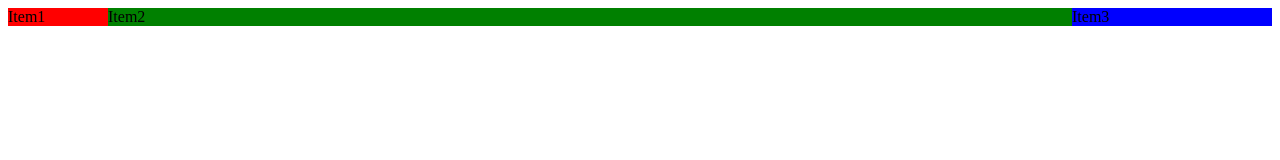
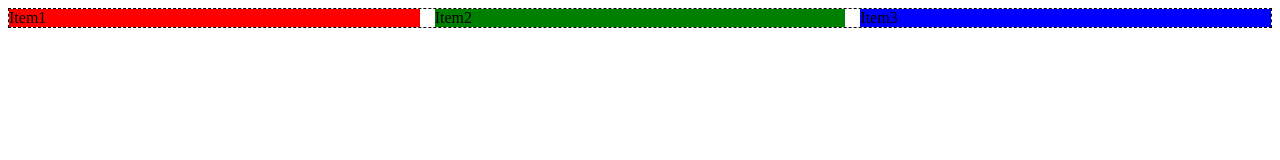
Before and after one commit to VZhyrytskiy/CSS_Grid_Layout, a plain HTML site: page index.html in a window 1280 px wide. Drawn offline with Linux system fonts and the light colour scheme.

Commit message:
значения для grid-template-columns & grid-column-gap

```diff
--- a/styles.css
+++ b/styles.css
@@ -1,10 +1,44 @@
 .grid {
+    border: 1px dashed black;
     display: grid; /* inline-grid */
 
     /*  размер колонок
         1fr - одна фракция, которая растягивается на всю доступную область
     */
-    grid-template-columns: 100px 1fr 200px;
+    /* grid-template-columns: 100px 1fr 200px;  */
+
+    /*  контейнер будет занимать всю доступную ширину,
+        а сами элементы будут занимать заданую ширину.
+    */
+    /* grid-template-columns: 100px 200px 200px;  */
+
+    /*  если контейнер занимает фиксированную ширину,
+        то ширину колонок можно задавать в виде фракций
+    */
+    /* width: 600px;
+    grid-template-columns: 2fr 3fr 1fr; */
+
+    /*  если задать 4 колонки, а элементов будет 3,
+        то появится свободное место на 100px.
+        если потом добавить элемент, то он займет все доступное пространство.
+    */
+    /* width: 600px;
+    grid-template-columns: 2fr 3fr 1fr 100px; */
+
+    /*  колонки могут подстраиваться под минимальную и максимальную ширину контента
+    */
+    /* grid-template-columns: min-content 200px max-content; */
+
+    /*  ширина колонки может изменяться в указаном диапазоне
+    */
+    /* grid-template-columns: 200px 100px minmax(100px, 300px); */
+
+    /*  можно задать повторяемость колонок и расстояние между колонками */
+    grid-template-columns: repeat(3, 2fr);
+    grid-column-gap: 15px;
+
+
+
 }
 .grid-item1 {
     background-color: red;
```
